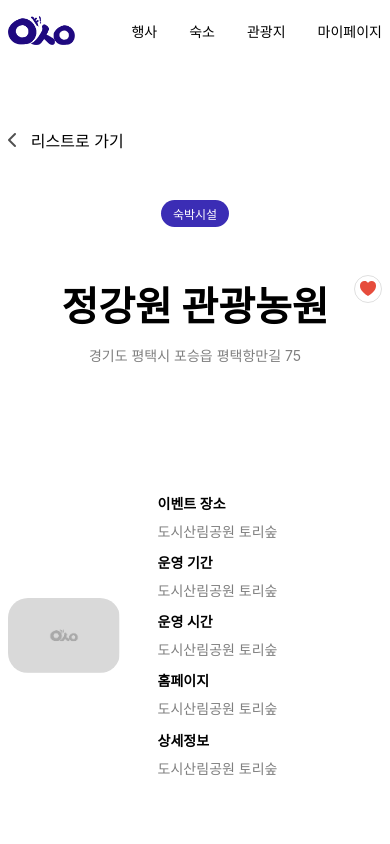
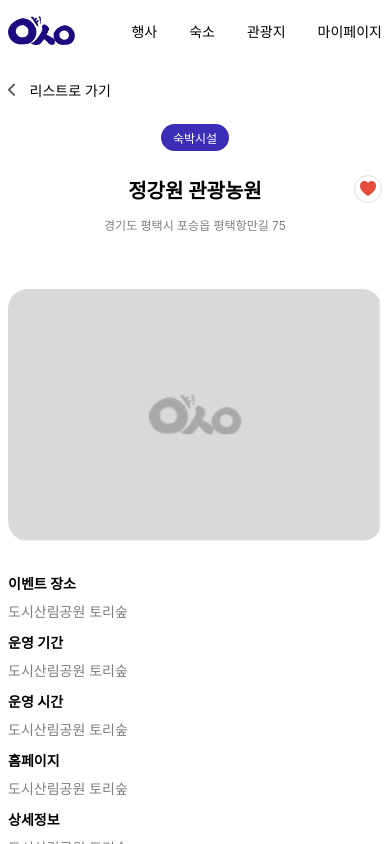
Before and after one commit to he2e2/oho, a React (Vite) app: page /detail/1 in a window 390 px wide. Built offline with nearby package versions, Linux system fonts and the light colour scheme; a web font is replaced by a local one.

Commit message:
feat: Added detail page mobile view (#9)

```diff
--- a/src/pages/detail-page.tsx
+++ b/src/pages/detail-page.tsx
@@ -122,6 +122,11 @@ const styles = {
     justify-content: center;
     align-items: center;
     gap: 3rem;
+
+    @media (max-width: 768px) {
+      padding: 5rem 0.5rem;
+      gap: 1.5rem;
+    }
   `,
 
   prev: styled.div`
@@ -129,15 +134,18 @@ const styles = {
     display: flex;
     gap: 0.8rem;
     align-items: center;
+    font-size: 1rem;
+
+    @media (max-width: 768px) {
+      font-size: 0.875rem;
+    }
 
     .fa-chevron-left {
-      font-size: 1rem;
       color: #505050;
     }
 
     span {
       color: #000;
-      font-size: 1rem;
       font-style: normal;
       font-weight: 400;
       line-height: normal;
@@ -153,12 +161,20 @@ const styles = {
     gap: 0.75rem;
     margin-bottom: 5rem;
 
+    @media (max-width: 768px) {
+      margin-bottom: 2rem;
+    }
+
     h2 {
       color: #000;
       font-size: 2.5rem;
       font-style: normal;
       font-weight: 700;
       line-height: normal;
+
+      @media (max-width: 768px) {
+        font-size: 1.25rem;
+      }
     }
 
     .addr {
@@ -167,6 +183,10 @@ const styles = {
       font-style: normal;
       font-weight: 400;
       line-height: normal;
+
+      @media (max-width: 768px) {
+        font-size: 0.75rem;
+      }
     }
   `,
 
@@ -175,11 +195,23 @@ const styles = {
     display: flex;
     justify-content: space-between;
     align-items: center;
+    gap: 2rem;
+
+    @media (max-width: 768px) {
+      flex-direction: column;
+      align-items: start;
+    }
 
     img {
-      width: 30%;
+      min-width: 20rem;
+      flex: 1;
       object-fit: content;
       border-radius: 1.25rem;
+
+      @media (max-width: 768px) {
+        width: 100%;
+        min-width: 100%;
+      }
     }
   `,
 
```
